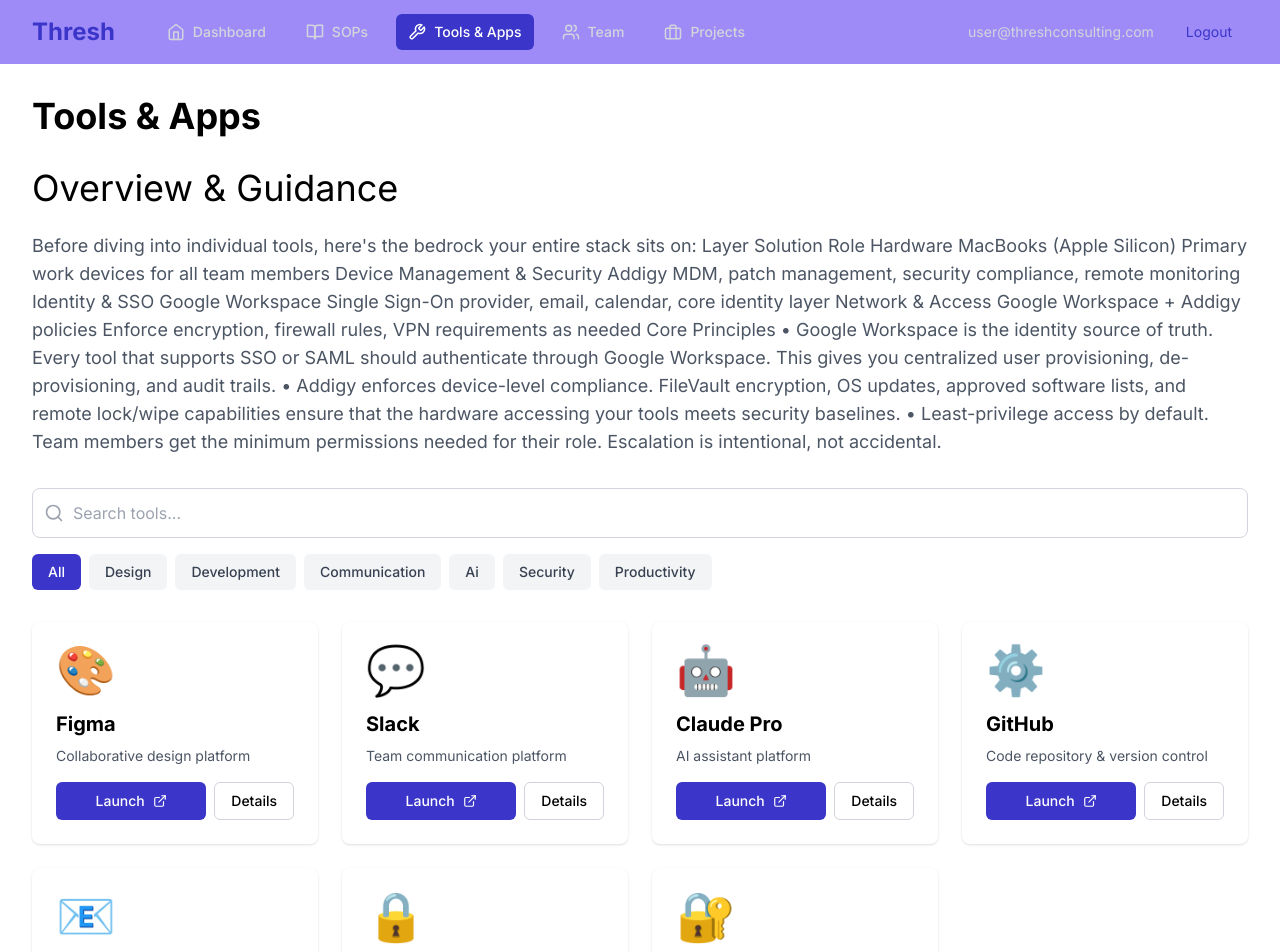
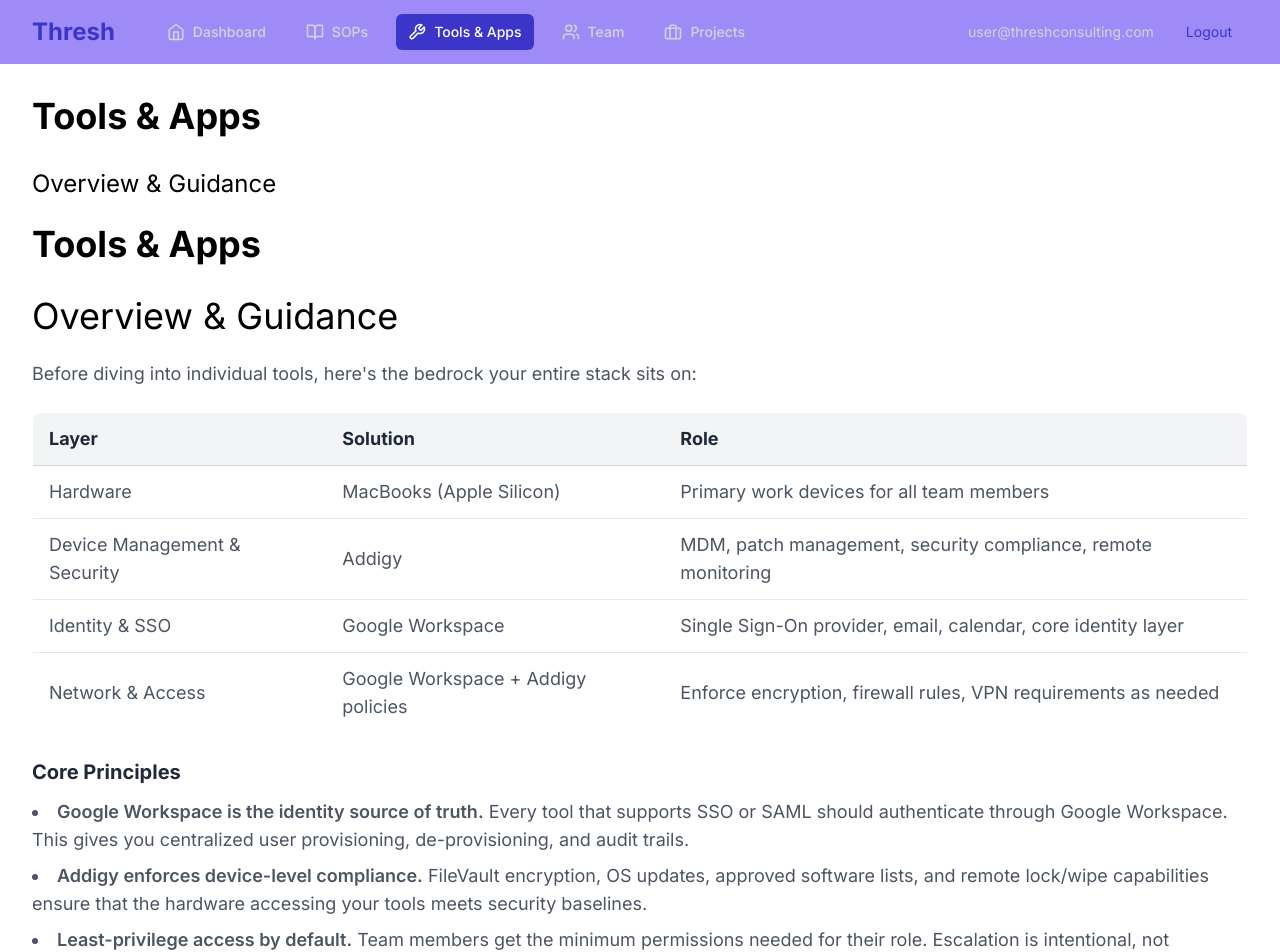
Before and after one commit to agault/Thresh-Intranet, a Next.js app: page /tools in a window 1280 px wide. Shown: the top 952 px of the page. Built offline with nearby package versions, Linux system fonts and the light colour scheme.

Commit message:
Update page.tsx

```diff
--- a/src/app/tools/page.tsx
+++ b/src/app/tools/page.tsx
@@ -23,19 +23,69 @@
   return (
     <div className="max-w-7xl mx-auto px-4 sm:px-6 lg:px-8 py-8">
       <h1 className="text-4xl font-bold mb-8">Tools & Apps</h1>
-      <h2 className="text-4xl font mb-6">Overview & Guidance</h2>
-<p className="text-gray-600 text-lg mb-8">
-Before diving into individual tools, here's the bedrock your entire stack sits on:
-Layer	Solution	Role
-Hardware	MacBooks (Apple Silicon)	Primary work devices for all team members
-Device Management & Security	Addigy	MDM, patch management, security compliance, remote monitoring
-Identity & SSO	Google Workspace	Single Sign-On provider, email, calendar, core identity layer
-Network & Access	Google Workspace + Addigy policies	Enforce encryption, firewall rules, VPN requirements as needed
-Core Principles
-•	Google Workspace is the identity source of truth. Every tool that supports SSO or SAML should authenticate through Google Workspace. This gives you centralized user provisioning, de-provisioning, and audit trails.
-•	Addigy enforces device-level compliance. FileVault encryption, OS updates, approved software lists, and remote lock/wipe capabilities ensure that the hardware accessing your tools meets security baselines.
-•	Least-privilege access by default. Team members get the minimum permissions needed for their role. Escalation is intentional, not accidental.
-</p>
+      <h2 className="text-2xl font mb-6">Overview & Guidance</h2>
+<h1 className="text-4xl font-bold mb-8">Tools & Apps</h1>
+<h2 className="text-4xl font mb-6">Overview & Guidance</h2>
+
+<div className="text-gray-600 text-lg mb-8 space-y-6">
+  <p>
+    Before diving into individual tools, here&apos;s the bedrock your entire stack sits on:
+  </p>
+
+  {/* Foundation Table */}
+  <div className="overflow-x-auto">
+    <table className="w-full text-left border border-gray-300 rounded-lg overflow-hidden">
+      <thead className="bg-gray-100">
+        <tr>
+          <th className="px-4 py-3 font-bold text-gray-800 border-b border-gray-300">Layer</th>
+          <th className="px-4 py-3 font-bold text-gray-800 border-b border-gray-300">Solution</th>
+          <th className="px-4 py-3 font-bold text-gray-800 border-b border-gray-300">Role</th>
+        </tr>
+      </thead>
+      <tbody className="divide-y divide-gray-200">
+        <tr>
+          <td className="px-4 py-3">Hardware</td>
+          <td className="px-4 py-3">MacBooks (Apple Silicon)</td>
+          <td className="px-4 py-3">Primary work devices for all team members</td>
+        </tr>
+        <tr>
+          <td className="px-4 py-3">Device Management &amp; Security</td>
+          <td className="px-4 py-3">Addigy</td>
+          <td className="px-4 py-3">MDM, patch management, security compliance, remote monitoring</td>
+        </tr>
+        <tr>
+          <td className="px-4 py-3">Identity &amp; SSO</td>
+          <td className="px-4 py-3">Google Workspace</td>
+          <td className="px-4 py-3">Single Sign-On provider, email, calendar, core identity layer</td>
+        </tr>
+        <tr>
+          <td className="px-4 py-3">Network &amp; Access</td>
+          <td className="px-4 py-3">Google Workspace + Addigy policies</td>
+          <td className="px-4 py-3">Enforce encryption, firewall rules, VPN requirements as needed</td>
+        </tr>
+      </tbody>
+    </table>
+  </div>
+
+  {/* Core Principles */}
+  <div>
+    <h3 className="text-xl font-bold text-gray-800 mb-3">Core Principles</h3>
+    <ul className="list-disc list-inside space-y-2">
+      <li>
+        <span className="font-semibold">Google Workspace is the identity source of truth.</span>{' '}
+        Every tool that supports SSO or SAML should authenticate through Google Workspace. This gives you centralized user provisioning, de-provisioning, and audit trails.
+      </li>
+      <li>
+        <span className="font-semibold">Addigy enforces device-level compliance.</span>{' '}
+        FileVault encryption, OS updates, approved software lists, and remote lock/wipe capabilities ensure that the hardware accessing your tools meets security baselines.
+      </li>
+      <li>
+        <span className="font-semibold">Least-privilege access by default.</span>{' '}
+        Team members get the minimum permissions needed for their role. Escalation is intentional, not accidental.
+      </li>
+    </ul>
+  </div>
+</div>
 
       {/* Search and Filter */}
       <div className="mb-8 space-y-4">
```
